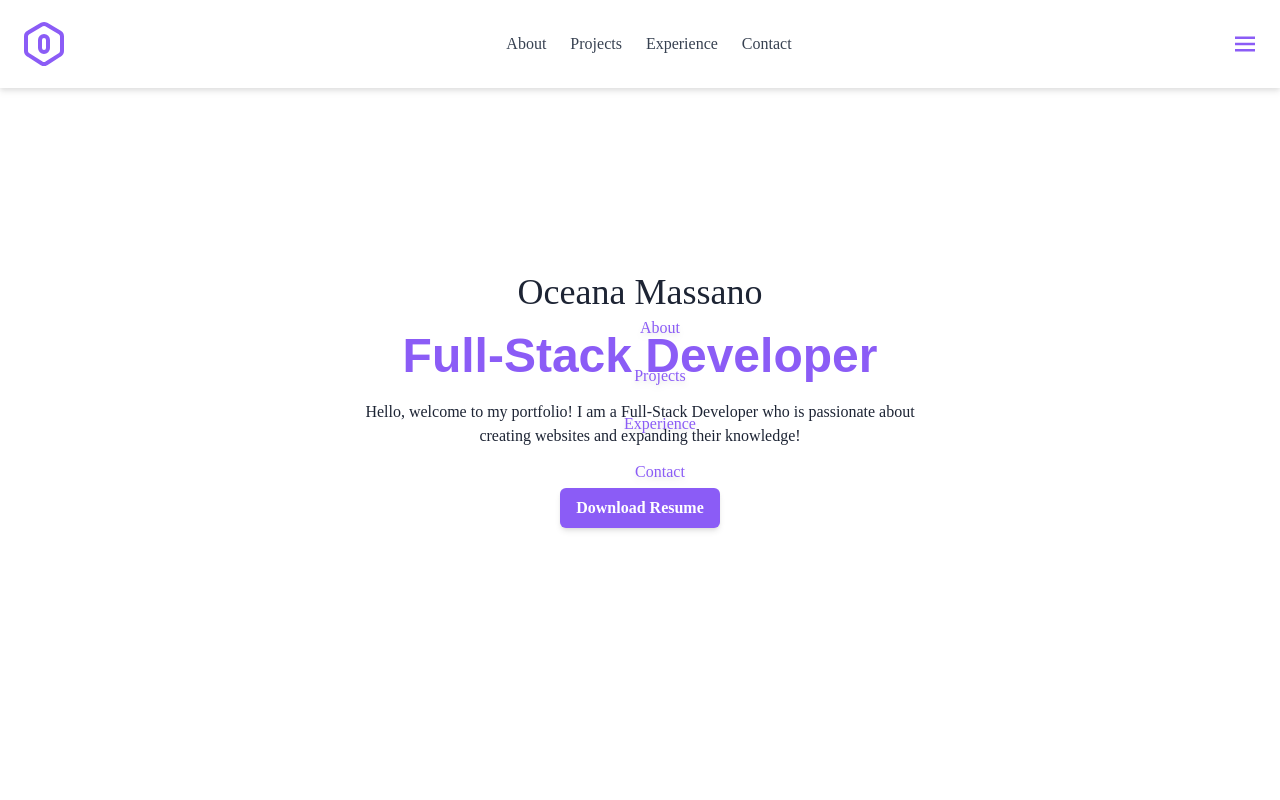
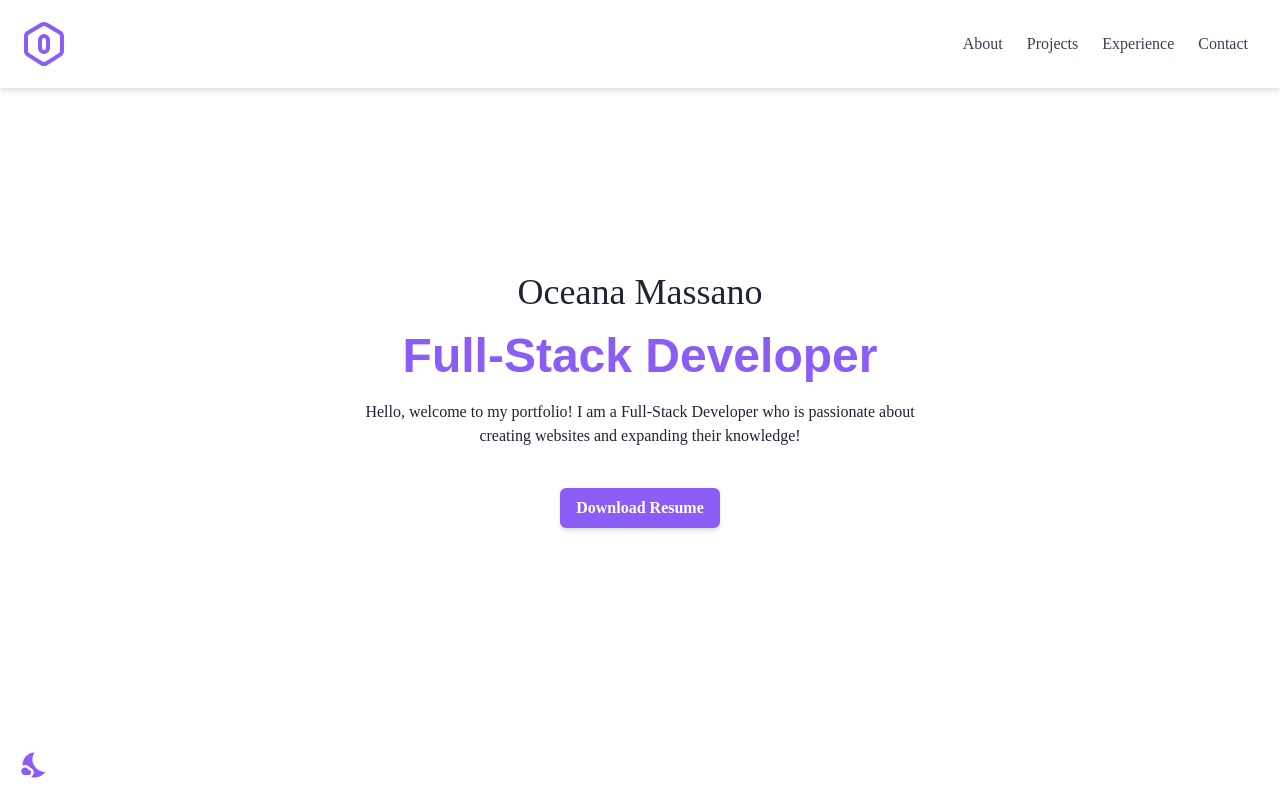
Before and after one commit to OMassano/Portfolio, a React (Create React App) app: page / in a window 1280 px wide. Shown: the top 800 px of the page. Built offline with nearby package versions, Linux system fonts and the light colour scheme.

Commit message:
footer with dark/light mode

```diff
--- a/src/App.js
+++ b/src/App.js
@@ -3,18 +3,19 @@ import Navbar from "./components/Navbar";
 import { useState } from "react";
 import About from "./views/About/About";
 import Projects from "./views/Projects/Projects";
+import Footer from "./components/Footer";
 
 function App() {
   const [darkMode, setDarkMode] = useState(false);
   return (
     <div className={darkMode && "dark"}>
-      {/* <Navbar darkMode={darkMode} setDarkMode={setDarkMode} /> */}
-      <Navbar/>
+      <Navbar />
       <main className="bg-white dark:bg-darkBG text-darkBG dark:text-white cursor-default">
         <Landing />
         <About />
-        <Projects/>
+        <Projects />
       </main>
+      <Footer darkMode={darkMode} setDarkMode={setDarkMode}/>
     </div>
   );
 }
--- /dev/null
+++ b/src/components/Footer.jsx
@@ -0,0 +1,21 @@
+import React from "react";
+
+import { MdNightsStay, MdWbSunny } from "react-icons/md";
+
+const Footer = ({ darkMode, setDarkMode }) => {
+  return (
+    <footer className="flex flex-col text-violet-500 dark:text-violet-300 w-full sticky bottom-0 bg-white dark:bg-darkBG">
+      <div className="justify-between items-center p-5">
+        <div onClick={() => setDarkMode(!darkMode)}>
+          {darkMode ? (
+            <MdWbSunny className="text-3xl cursor-pointer" />
+          ) : (
+            <MdNightsStay className="text-3xl cursor-pointer" />
+          )}
+        </div>
+      </div>
+    </footer>
+  );
+};
+
+export default Footer;
--- a/src/components/Navbar.jsx
+++ b/src/components/Navbar.jsx
@@ -1,5 +1,4 @@
 import React, { useState } from "react";
-// import { MdNightsStay, MdWbSunny } from "react-icons/md";
 import { TbHexagonLetterO } from "react-icons/tb";
 import { BiMenu } from "react-icons/bi";
 import { CgCloseR } from "react-icons/cg";
@@ -11,13 +10,6 @@ const Navbar = ({ darkMode, setDarkMode }) => {
     <header className="drop-shadow-md bg-white dark:bg-darkBG text-violet-500 dark:text-violet-300 fixed w-full">
       <nav className="flex justify-between items-center p-5">
         <TbHexagonLetterO className="text-5xl" />
-        {/* <div onClick={() => setDarkMode(!darkMode)}>
-          {darkMode ? (
-            <MdWbSunny className="text-3xl cursor-pointer" />
-          ) : (
-            <MdNightsStay className="text-3xl cursor-pointer" />
-          )}
-        </div> */}
         <ul className="hidden sm:flex">
           {linksNavbar.map((link) => (
             <li
@@ -30,17 +22,22 @@ const Navbar = ({ darkMode, setDarkMode }) => {
         </ul>
         <div
           onClick={() => setMenu(!menu)}
-          className="text-3xl cursor-pointer z-10"
+          className="text-3xl cursor-pointer z-10 sm:hidden"
         >
           {menu ? <CgCloseR /> : <BiMenu />}
         </div>
-        <ul className="flex flex-col justify-center top-0 items-center absolute w-full h-screen">
-          {linksNavbar.map((link) => (
-            <li key={link.id} className="px-3 cursor-pointer font-light py-3">
-              {link.name}
-            </li>
-          ))}
-        </ul>
+        {menu && (
+          <ul className="flex flex-col justify-center top-0 items-center absolute w-full h-screen text-gray-700 dark:text-white">
+            {linksNavbar.map((link) => (
+              <li
+                key={link.id}
+                className="px-3 cursor-pointer font-light py-3  hover:text-violet-500 dark:hover:text-violet-300 duration-100"
+              >
+                {link.name}
+              </li>
+            ))}
+          </ul>
+        )}
       </nav>
     </header>
   );
```
